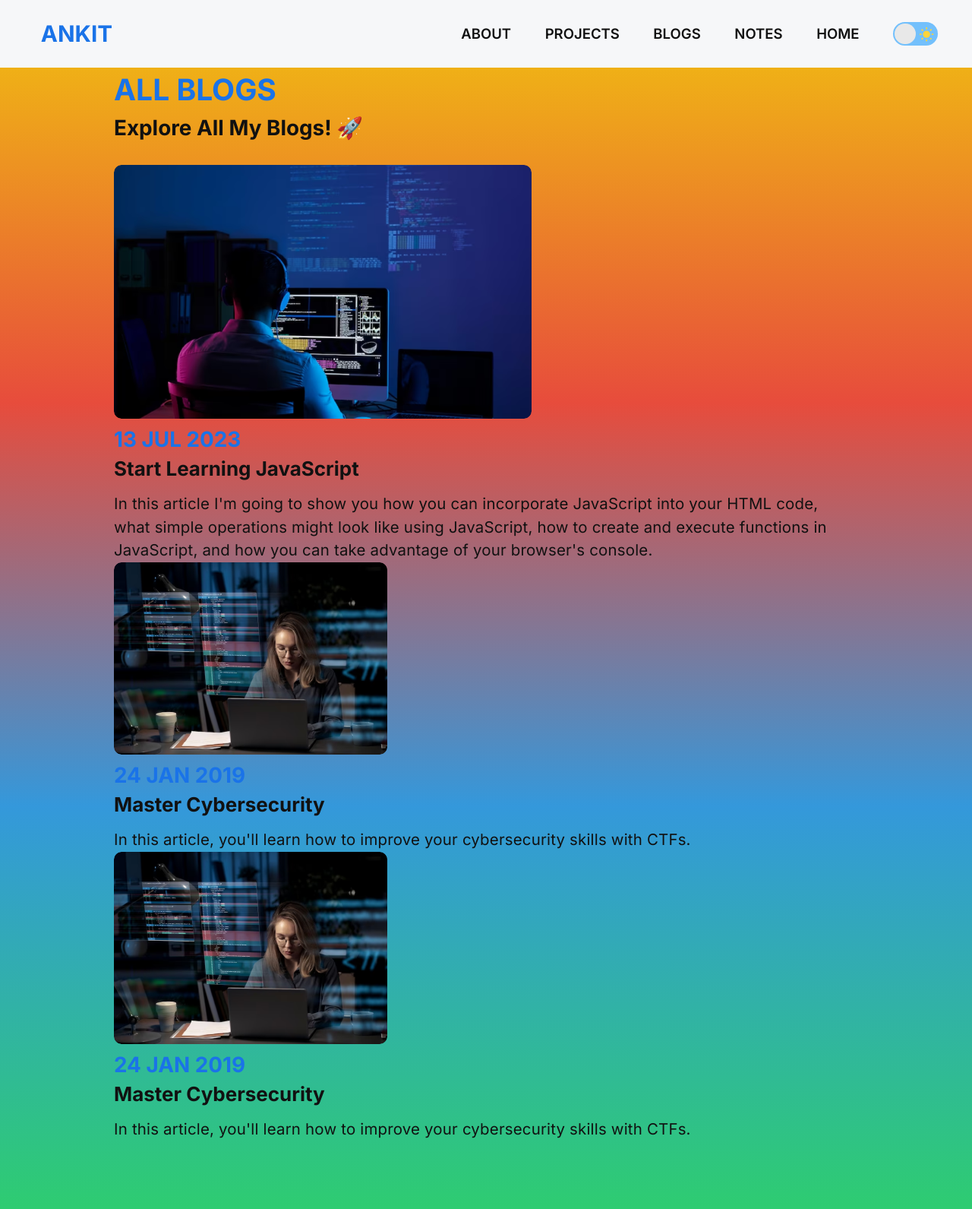
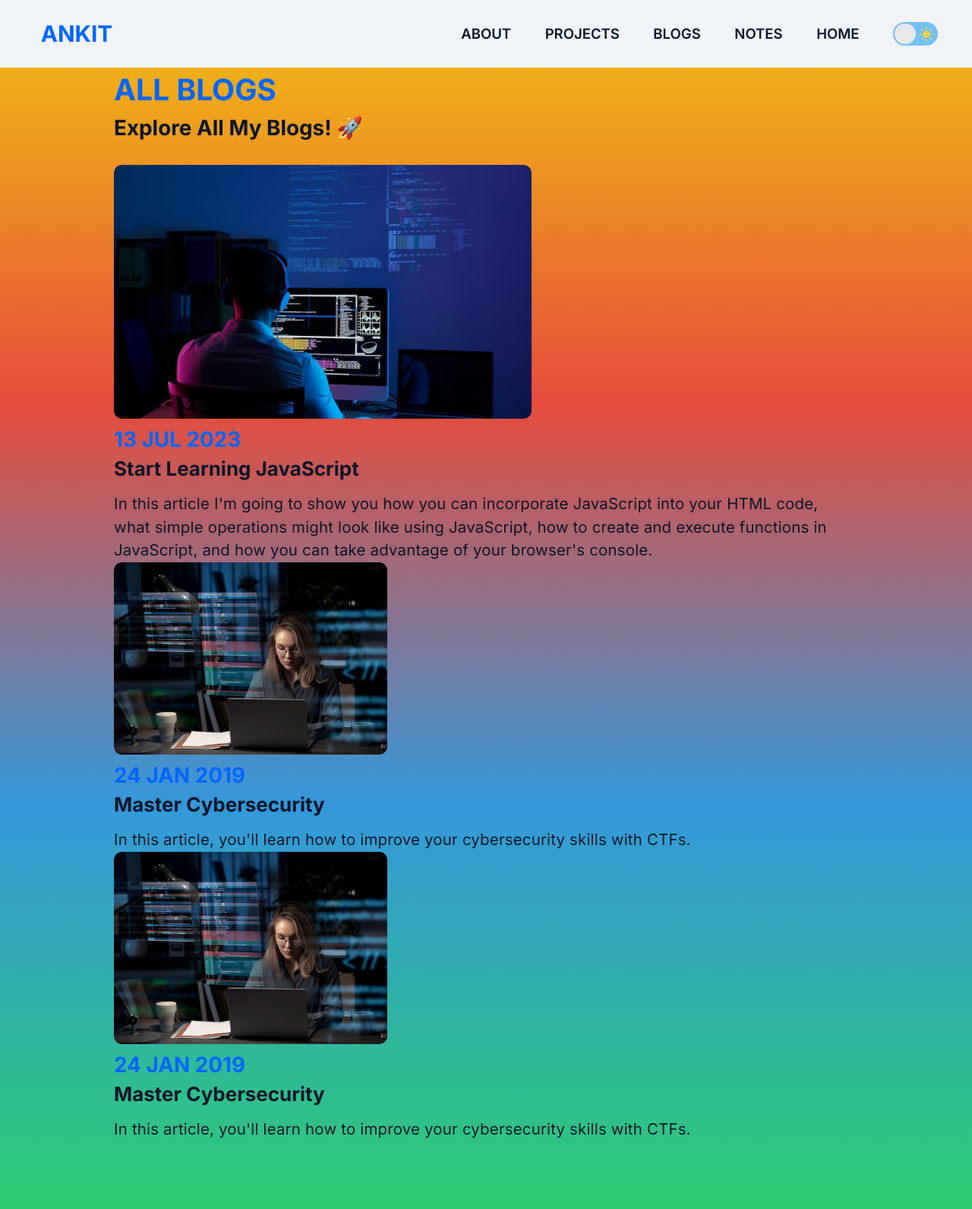
Before and after one commit to ankitgupta1020/Portfolio, a PHP site: page /blogs.html in a window 1280 px wide. Shown: the whole page at 76% size. Run offline with PHP 8.4, Linux system fonts and the light colour scheme.

Commit message:
Update color variables and dark mode styles

```diff
--- a/css/general.css
+++ b/css/general.css
@@ -5,25 +5,32 @@
 @import url('https://fonts.googleapis.com/css2?family=Inter:wght@100;200;300;400;500;600;700;800;900&display=swap');
 
 :root {
-  --clr-primary: #1A73E8;           /* Bright Blue */
-  --clr-primary-darker: #0F5DBF;    /* Darker Blue */
-  --clr-background: #F6F7F9;        /* Off White */
-  --clr-background-transparent: rgba(246, 247, 249, 0.95); /* Transparent Off White */
-  --clr-text: #111;                 /* Almost Black */
-  --clr-text-lighter: #575757;      /* Medium Gray */
-  --clr-white-transparent: rgba(255, 255, 255, 0.95); /* Transparent White */
-  --clr-white: #FFFFFF;             /* Pure White */
-  --clr-white-darker: #E2E2E2;      /* Light Gray */
-  --clr-black: #0B0B0B;             /* Deep Black */
+  --clr-primary: #0066FF;           /* Vibrant Blue */
+  --clr-primary-darker: #0052CC;    /* Deep Blue */
+  --clr-primary-light: #4D94FF;     /* Light Blue */
+  --clr-accent: #FF6B35;            /* Vibrant Orange */
+  --clr-accent-secondary: #00D9FF;  /* Cyan */
+  --clr-background: #F0F4F8;        /* Fresh Light Blue-Gray */
+  --clr-background-transparent: rgba(240, 244, 248, 0.95);
+  --clr-text: #0A1628;              /* Deep Navy */
+  --clr-text-lighter: #4A5568;      /* Medium Gray-Blue */
+  --clr-white-transparent: rgba(255, 255, 255, 0.95);
+  --clr-white: #FFFFFF;
+  --clr-white-darker: #E8EEF5;      /* Cool Light Gray */
+  --clr-black: #0B0B0B;
+  --clr-success: #10B981;           /* Emerald Green */
+  --clr-warning: #F59E0B;           /* Amber */
+  --clr-error: #EF4444;             /* Red */
 }
 
 .dark-mode {
-  --clr-background: #1e1e1e;
-  --clr-background-transparent: rgba(40, 40, 40, 0.95);
-  --clr-text: #f5f5f5;
-  --clr-text-lighter: #f5f5f5d9;
-  --clr-white: #e5ebf4;
-  --clr-white-darker: #ced4dc;
+  --clr-background: #0F172A;
+  --clr-background-transparent: rgba(15, 23, 42, 0.95);
+  --clr-text: #F1F5F9;
+  --clr-text-lighter: #CBD5E1;
+  --clr-white: #E0E7FF;
+  --clr-white-darker: #38444F;
+  --clr-primary-light: #60A5FA;
 }
 
 /***********************/
@@ -39,7 +46,7 @@
 * {
   margin: 0;
   padding: 0;
-  font-family: "Inter", sans-serif; /* Updated font family */
+  font-family: "Inter", sans-serif;
 }
 
 html {
```
